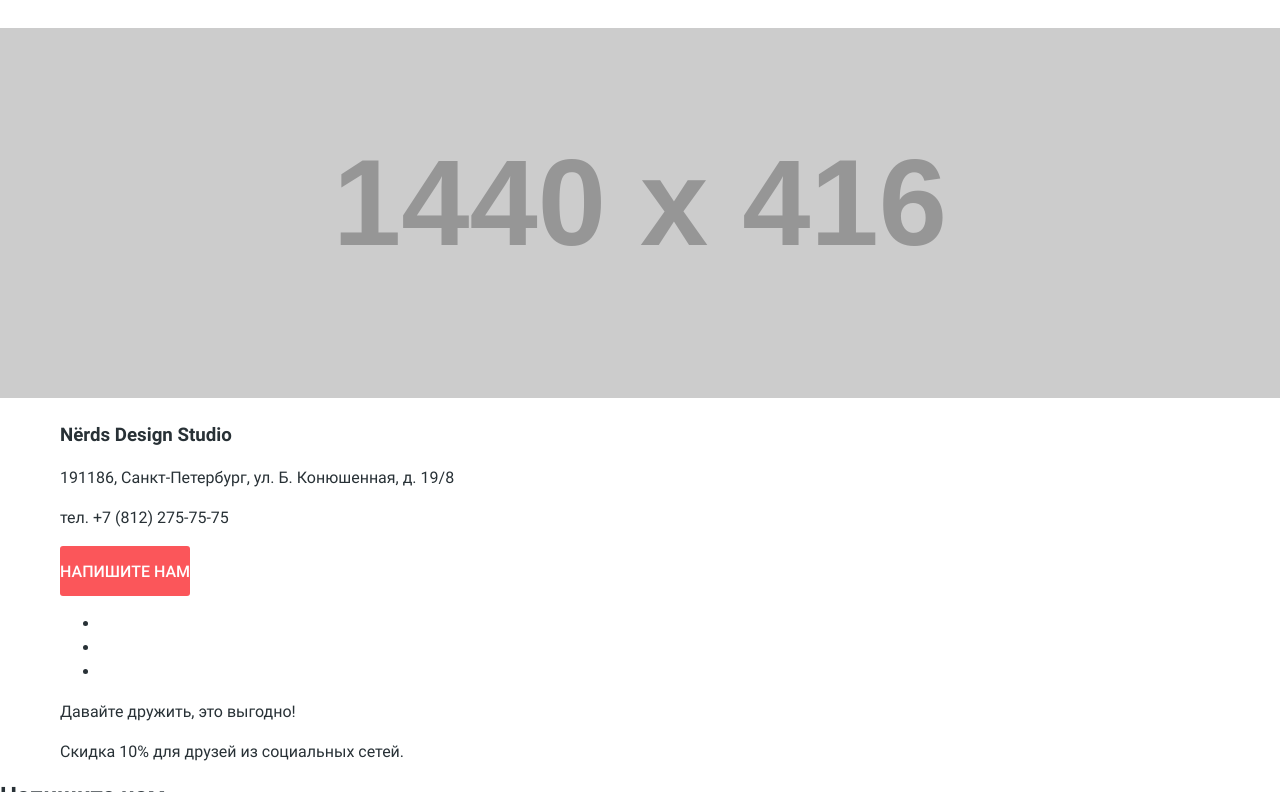
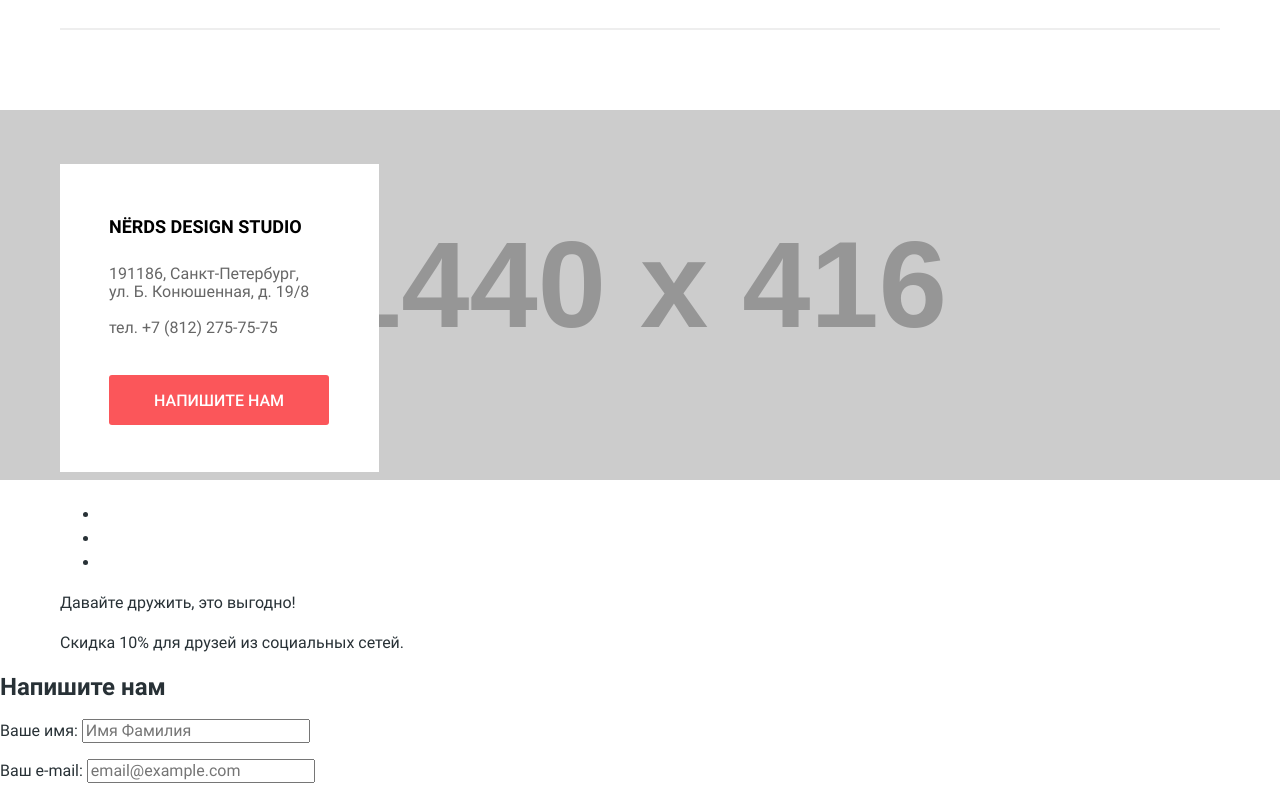
Before and after one commit to yialo/html_1, a website: page source/index.html in a window 1280 px wide. Shown: the part 1733-2525 px from the top of the page. Drawn offline with nearby package versions, Linux system fonts and the light colour scheme; files that its build step writes are made by us from their sources; placeholder pictures from the web are drawn by us.

Commit message:
contacts block is ready

```diff
--- a/source/index.html
+++ b/source/index.html
@@ -163,17 +163,19 @@
     </main>
 
     <footer class="page-footer page-footer--index">
-      <div class="map page-footer__map">
+      <div class="page-footer__map">
+        <div class="aligner page-footer__wrapper page-footer__wrapper--inner">
+          <article class="contacts page-footer__contacts">
+            <h3 class="contacts__title">N&euml;rds Design Studio</h3>
+            <p class="contacts__text contacts__text--address">191186, Санкт-Петербург, ул. Б. Конюшенная, д. 19/8</p>
+            <p class="contacts__text contacts__text--phone">тел. +7 (812) 275-75-75</p>
+            <a class="button button--contacts contacts__link" href="#">Напишите нам</a>
+          </article>
+        </div>
         <img class="map__image" src="https://via.placeholder.com/1440x416" width="1440" height="416" alt="Как до нас добраться">
       </div>
 
       <div class="aligner page-footer__wrapper">
-        <div class="contacts page-footer__contacts">
-          <h3 class="contacts__title">N&euml;rds Design Studio</h3>
-          <p class="contacts__address">191186, Санкт-Петербург, ул. Б. Конюшенная, д. 19/8</p>
-          <p class="contacts__phone">тел. +7 (812) 275-75-75</p>
-          <a class="button contacts__link" href="#">Напишите нам</a>
-        </div>
         <div class="social page-footer__social">
           <ul class="social__list">
             <li class="social__item">
--- a/source/sass/blocks/advantages.scss
+++ b/source/sass/blocks/advantages.scss
@@ -8,6 +8,12 @@
   position: relative;
 }
 
+.advantages__controls {
+  position: absolute;
+  top: 317px;
+  left: 537px;
+}
+
 .advantages__list {
   @include flex-column;
   @include list-box;
@@ -15,8 +21,7 @@
 
 .advantages__item {
   display: none;
-  padding-top: 76px;
-  padding-bottom: 80px;
+  @include padding-vert(76px, 80px);
 
   background-color: $gray;
   background-repeat: no-repeat;
--- a/source/sass/blocks/button.scss
+++ b/source/sass/blocks/button.scss
@@ -28,6 +28,9 @@
   &--section--advantages {
     @include padding-hor(55px);
   }
+  &--contacts {
+    @include padding-hor(45px);
+  }
   &--section--services {
     @include padding-hor(40px);
   }
--- a/source/sass/blocks/clients.scss
+++ b/source/sass/blocks/clients.scss
@@ -4,8 +4,9 @@
   display: flex;
   flex-wrap: wrap;
   @include list-box;
-  padding-top: 46px;
-  padding-bottom: 44px;
+  @include padding-vert(46px, 44px);
+
+  @include bottom-gray;
 }
 
 .clients__item {
--- a/source/sass/blocks/contacts.scss
+++ b/source/sass/blocks/contacts.scss
@@ -0,0 +1,31 @@
+/* contacts BEM-block */
+
+.contacts {
+  // @include outliner;
+  width: 319px;
+  background-color: white;
+  @include padding-vert(48px, 47px);
+  padding-left: 49px;
+  padding-right: 49px;
+}
+
+.contacts__title {
+  width: 209px;
+  @include margin-vert(0, 23px);
+  @include font(700, 18px, 30px);
+  text-transform: uppercase;
+  color: black;
+}
+
+.contacts__text {
+  width: 209px;
+  margin-top: 0;
+  @include font(400, 16px, 18px);
+  color: #666666;
+  &--address {
+    margin-bottom: 18px;
+  }
+  &--phone {
+    margin-bottom: 38px;
+  }
+}
--- a/source/sass/blocks/controls.scss
+++ b/source/sass/blocks/controls.scss
@@ -1,11 +1,7 @@
 /* controls BEM-block */
 
 .controls {
-  position: absolute;
-  top: 317px;
-  left: 537px;
   display: flex;
-
   @include list-box;
 }
 
--- a/source/sass/blocks/page-footer.scss
+++ b/source/sass/blocks/page-footer.scss
@@ -0,0 +1,21 @@
+/* page-footer BEM-block */
+
+.page-footer {
+  &--index {
+    padding-top: 80px;
+  }
+  &--catalog {
+    padding-top: 60px;
+  }
+}
+
+.page-footer__wrapper--inner {
+  position: relative;
+}
+
+.page-footer__contacts {
+  position: absolute;
+  top: 54px;
+  left: 0;
+
+}
--- a/source/sass/blocks/reference.scss
+++ b/source/sass/blocks/reference.scss
@@ -2,8 +2,7 @@
 
 .reference__wrapper {
   display: flex;
-  padding-top: 40px;
-  padding-bottom: 74px;
+  @include padding-vert(40px, 74px);
 
   @include bottom-gray;
 }
--- a/source/sass/blocks/services.scss
+++ b/source/sass/blocks/services.scss
@@ -4,8 +4,7 @@
   display: flex;
   flex-wrap: wrap;
   @include list-box;
-  padding-top: 80px;
-  padding-bottom: 80px;
+  @include padding-vert(80px, 80px);
 
   @include bottom-gray;
 }
```
